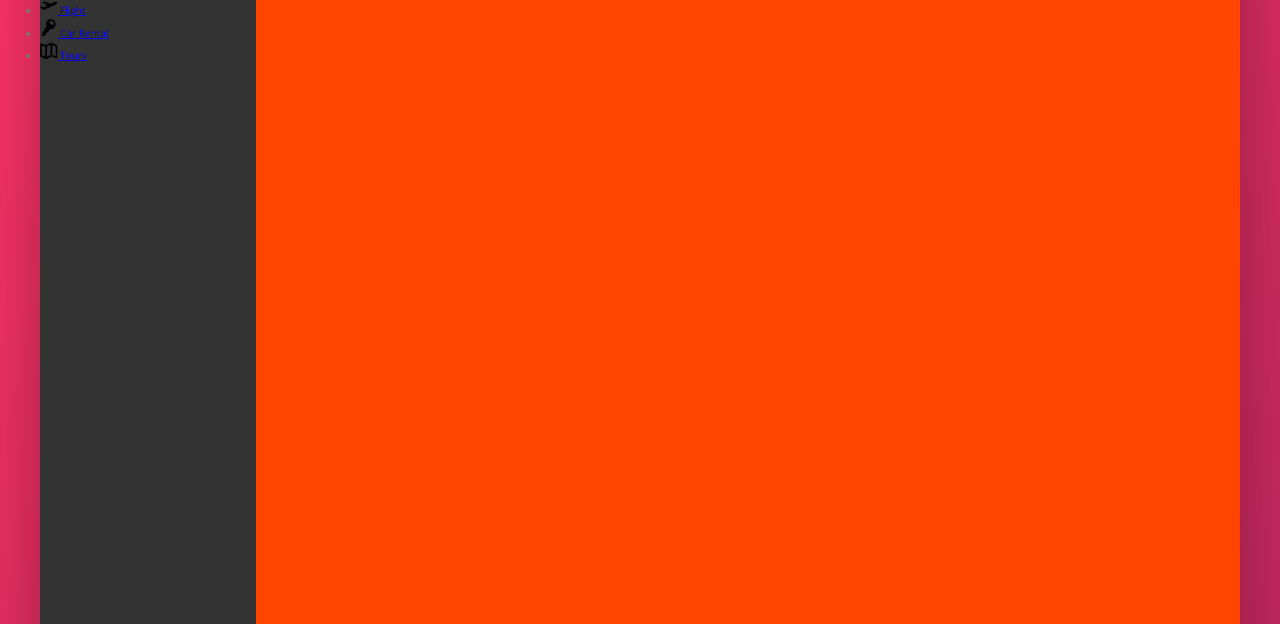
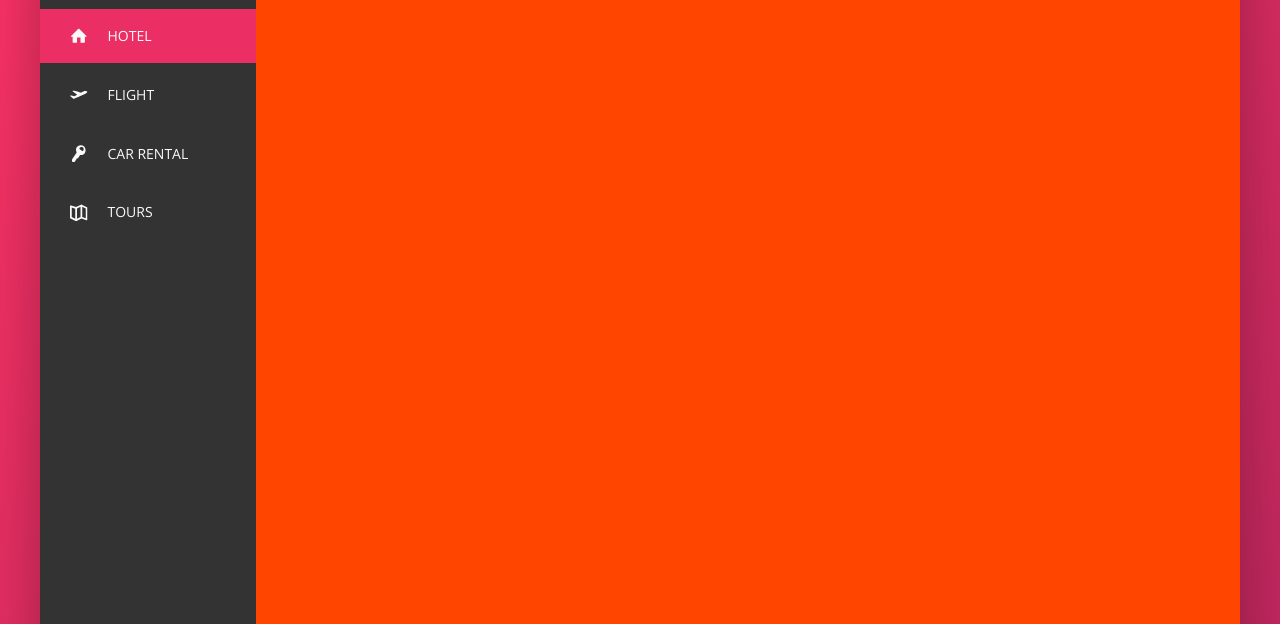
Before and after one commit to AnupamBasumatary/Reservation_Site, a website: page index.html in a window 1280 px wide. Shown: the part 176-800 px from the top of the page. Drawn offline with nearby package versions, Linux system fonts and the light colour scheme.

Commit message:
Animation added to Side Nav

```diff
--- a/index.html
+++ b/index.html
@@ -47,7 +47,7 @@
             <div class="content">
                 <nav class="sidebar">
                     <ul class="side-nav">
-                        <li class="side-nav__item">
+                        <li class="side-nav__item side-nav__item--active">
                             <a href="#" class="side-nav__link">
                                 <svg class="side-nav__icon">
                                     <use href="img/sprite.svg#icon-home"></use>
--- a/sass/_components.scss
+++ b/sass/_components.scss
@@ -118,17 +118,61 @@
 ////////////////////////////////
 //SIDE NAVIGATION
 .side-nav {
+    font-size: 1.4rem;
+    list-style: none;
+    margin-top: 3.5rem;
+
     &__item {
+        position: relative;
 
+        &:not(:last-child){
+            margin-bottom: .5rem;
+        }
     }
 
-    &__link {
+    &__item:before {
+        content: "";
+        position: absolute;
+        top: 0;
+        left: 0;
+        height: 100%;
+        width: 3px;
+        background-color: var(--color-primary);
+        transform: scaleY(0);
+        transition: transform .2s,
+                    width .4s cubic-bezier(1,0,0,1) .2s,
+                    background-color .1s;
+    }
 
+    &__item:hover::before,
+    &__item--active::before {
+        transform: scaleY(1);
+        width: 100%;
+    }
+
+    &__item:active::before {
+        background-color: var(--color-primary-light);
+    }
+
+    &__link:link,
+    &__link:visited {
+        color: var(--color-grey-light-1);
+        text-decoration: none;
+        text-transform: uppercase;
+        display: block;
+        padding: 1.5rem 3rem;
+        position: relative;
+        z-index: 10;
+
+        display: flex;
+        align-items: center;
     }
 
     &__icon {
         height: 1.75rem;
         width: 1.75rem;
+        margin-right: 2rem;
+        fill: currentColor;
     }
 }
 
```
Also changed, not shown: sass/main.css, 1 other file.
